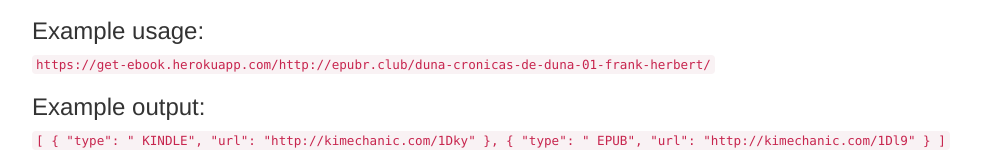
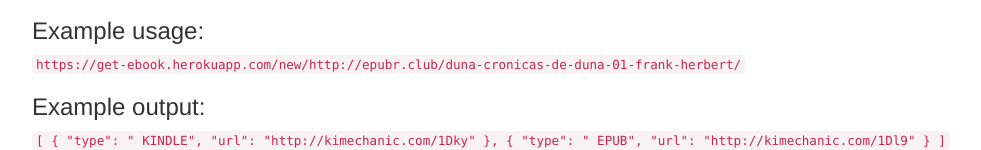
Before and after one commit to dmop/get-ebook, a website: page index.html in a window 1280 px wide. Shown: the part 152-302 px from the top of the page, without its empty margins (38-1019 px from the left). Drawn offline with nearby package versions, Linux system fonts and the light colour scheme.

Commit message:
alterar index.html

```diff
--- a/index.html
+++ b/index.html
@@ -16,7 +16,7 @@
             <ul>Pass the url of your book to return the download link</ul>
         </blockquote>
         <h3>Example usage:</h3>
-        <code>https://get-ebook.herokuapp.com/http://epubr.club/duna-cronicas-de-duna-01-frank-herbert/</code>
+        <code>https://get-ebook.herokuapp.com/new/http://epubr.club/duna-cronicas-de-duna-01-frank-herbert/</code>
         <h3>Example output:</h3>
         <code>
             [
```
